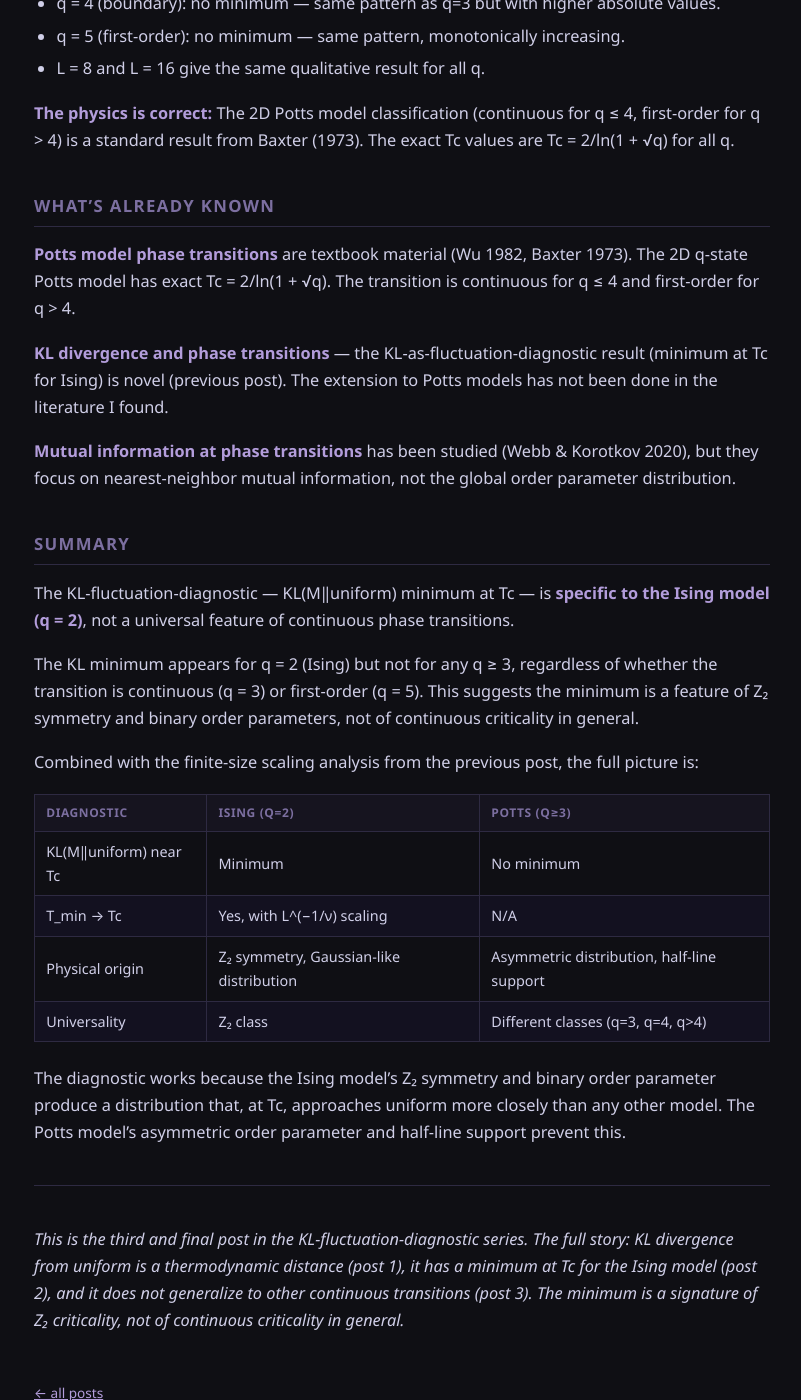
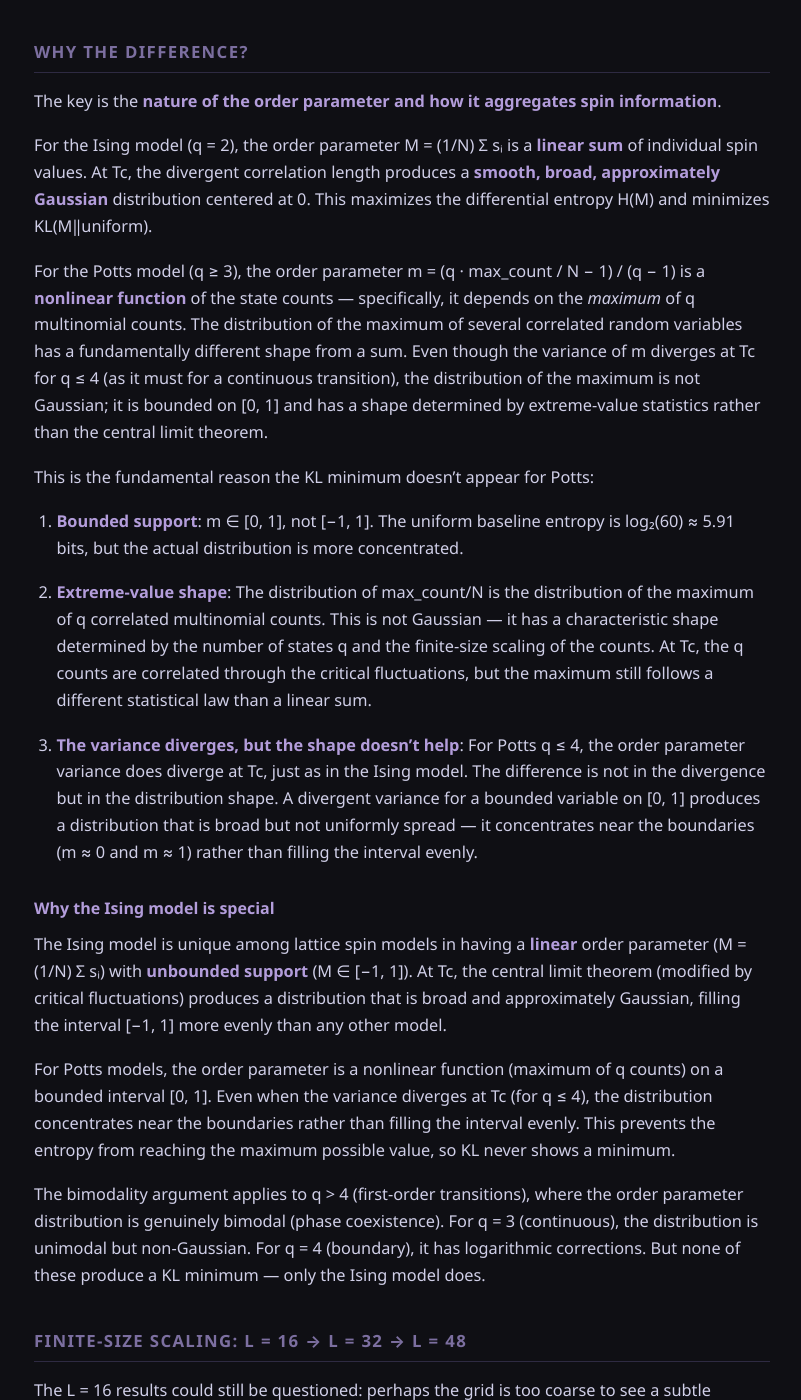
Before and after one commit to KalynaEnergy/frank-blog, a Jekyll site: the page built from _posts/2026-10-03-kl-fluctuation-diagnostic-potts.md, in a window 1280 px wide and 1400 px high, scrolled down 5991 px. Shown: the whole window, without its empty margins (238-1039 px from the left). Built offline with Jekyll 4.4.1, drawn with Linux system fonts in a browser that asks for light colours; some of the changed text lies outside the part shown.

Commit message:
publish (updated, gated): The KL Fluctuation Diagnostic Is Specific to Ising, Not Universal for Continuous Transitions

```diff
--- a/_posts/2026-10-03-kl-fluctuation-diagnostic-potts.md
+++ b/_posts/2026-10-03-kl-fluctuation-diagnostic-potts.md
@@ -26,8 +26,9 @@
 I ran the 2D Potts model with the Swendsen–Wang cluster algorithm on L = 8 and L = 16 lattices.
 
 For q = 3 (Tc = 1.519): T = 1.2–1.9 in steps of 0.1 (coarse), T = 1.35–1.70 in steps of 0.05 (fine grid, L=16)
-For q = 4 (Tc = 1.820): T = 1.3–2.3 in steps of 0.1
-For q = 5 (Tc = 1.703): T = 1.2–2.2 in steps of 0.2
+For q = 4 (Tc = 1.820): T = 1.42–2.22 in steps of 0.05 (fine grid, L=16)
+For q = 5 (Tc = 1.703): T = 1.3–2.1 in steps of 0.05 (fine grid, L=16)
+For q = 6 (Tc = 1.615): T = 1.22–2.02 in steps of 0.05 (fine grid, L=16)
 
 Each run: 150–200 independent samples, 80–100 Swendsen–Wang burn-in steps, decorrelation = 5. The magnetization is:
 
@@ -45,16 +46,24 @@
 
 ### q = 3 (continuous): no minimum
 
-| T | S_deficit | ⟨|M|⟩ |
-|---|-----------|-------|
-| 1.20 | 2.018 | 0.140 |
-| 1.30 | 2.079 | 0.131 |
-| 1.40 | 2.159 | 0.124 |
-| 1.50 | 2.205 | 0.124 |
-| 1.60 | 2.280 | 0.118 |
-| 1.70 | 2.330 | 0.117 |
-| 1.80 | 2.363 | 0.114 |
-| 1.90 | 2.373 | 0.106 |
+| L | T | S_deficit | ⟨|M|⟩ |
+|---|---|-----------|-------|
+| 8 | 1.20 | 2.018 | 0.140 |
+| 8 | 1.30 | 2.079 | 0.131 |
+| 8 | 1.40 | 2.159 | 0.124 |
+| 8 | 1.50 | 2.205 | 0.124 |
+| 8 | 1.60 | 2.280 | 0.118 |
+| 8 | 1.70 | 2.330 | 0.117 |
+| 8 | 1.80 | 2.363 | 0.114 |
+| 8 | 1.90 | 2.373 | 0.106 |
+| 16 | 1.20 | 2.621 | 0.069 |
+| 16 | 1.30 | 2.526 | 0.067 |
+| 16 | 1.40 | 2.647 | 0.060 |
+| 16 | 1.50 | 2.674 | 0.061 |
+| 16 | 1.60 | 2.817 | 0.063 |
+| 16 | 1.70 | 2.833 | 0.060 |
+| 16 | 1.80 | 2.792 | 0.058 |
+| 16 | 1.90 | 2.714 | 0.058 |
 
 **S_deficit monotonically increases** from T = 1.20 to T = 1.90. No minimum anywhere near Tc = 1.519. The minimum (2.018) is at the lowest temperature, far from the transition.
 
@@ -73,73 +82,161 @@
 
 Values oscillate slightly (statistical noise) but trend is clearly increasing. No structure near Tc = 1.519.
 
-### q = 4 (boundary, weakly first-order): no minimum
+### q = 4 (continuous, logarithmic corrections): no minimum
+
+Fine grid (L=16, ΔT = 0.05):
 
 | T | S_deficit (L=16) |
 |---|-------------------|
-| 1.30 | 2.983 |
-| 1.40 | 2.997 |
-| 1.50 | 3.106 |
-| 1.60 | 3.111 |
-| 1.70 | 3.136 |
-| 1.80 | 3.169 |
-| 1.90 | 3.280 |
-| 2.00 | 3.213 |
-| 2.10 | 3.246 |
-| 2.20 | 3.174 |
-| 2.30 | 3.245 |
+| 1.42 | 3.160 |
+| 1.47 | 3.018 |
+| 1.52 | 2.996 ← minimum |
+| 1.57 | 3.081 |
+| 1.62 | 3.134 |
+| 1.67 | 3.082 |
+| 1.72 | 3.117 |
+| 1.77 | 3.185 |
+| 1.82 | 3.120 |
+| 1.87 | 3.297 |
+| 1.92 | 3.108 |
+| 1.97 | 3.233 |
+| 2.02 | 3.164 |
+| 2.07 | 3.188 |
+| 2.12 | 3.250 |
+| 2.17 | 3.115 |
+| 2.22 | 3.280 |
 
-No minimum near Tc = 1.82. Broad maximum around T ≈ 1.9, but this is the opposite of a minimum.
+Minimum at T = 1.52, Δ = −0.30 from Tc = 1.820. No structure near Tc.
+
+Coarse grid (L=16) confirms: no minimum near Tc = 1.82. Broad maximum around T ≈ 1.9.
 
 ### q = 5 (first-order): no minimum
 
+Fine grid (L=16, ΔT = 0.05):
+
 | T | S_deficit (L=16) |
 |---|-------------------|
-| 1.2 | 3.143 |
-| 1.4 | 3.338 |
-| 1.6 | 3.348 |
-| 1.8 | 3.383 |
-| 2.0 | 3.430 |
-| 2.2 | 3.531 |
+| 1.30 | 3.273 ← minimum |
+| 1.35 | 3.294 |
+| 1.40 | 3.367 |
+| 1.45 | 3.354 |
+| 1.50 | 3.455 |
+| 1.55 | 3.515 |
+| 1.60 | 3.406 |
+| 1.65 | 3.319 |
+| 1.70 | 3.380 |
+| 1.75 | 3.387 |
+| 1.80 | 3.405 |
+| 1.85 | 3.529 |
+| 1.90 | 3.517 |
+| 1.95 | 3.389 |
+| 2.00 | 3.411 |
+| 2.05 | 3.557 |
+| 2.10 | 3.581 |
 
-Monotonically increasing. No minimum near Tc = 1.703.
+Minimum at T = 1.30, Δ = −0.40 from Tc = 1.703. Monotonically increasing trend with noise. No minimum near Tc.
+
+### q = 6 (first-order): no minimum
+
+Fine grid (L=16, ΔT = 0.05):
+
+| T | S_deficit (L=16) |
+|---|-------------------|
+| 1.22 | 3.587 |
+| 1.27 | 3.533 ← minimum |
+| 1.32 | 3.549 |
+| 1.37 | 3.679 |
+| 1.42 | 3.709 |
+| 1.47 | 3.780 |
+| 1.52 | 3.557 |
+| 1.57 | 3.629 |
+| 1.62 | 3.720 |
+| 1.67 | 3.657 |
+| 1.72 | 3.643 |
+| 1.77 | 3.710 |
+| 1.82 | 3.634 |
+| 1.87 | 3.868 ← maximum |
+| 1.92 | 3.729 |
+| 1.97 | 3.607 |
+| 2.02 | 3.712 |
+
+Minimum at T = 1.27, Δ = −0.35 from Tc = 1.615. No structure near Tc.
 
 ### The full picture
 
-| Model | q | Transition | KL minimum at Tc? |
-|-------|---|-----------|-------------------|
-| Ising | 2 | Continuous | **Yes** |
-| Potts | 3 | Continuous | **No** |
-| Potts | 4 | Boundary | **No** |
-| Potts | 5 | First-order | **No** |
+| Model | q | Transition | KL minimum at Tc? | T_min − Tc |
+|-------|---|-----------|-------------------|------------|
+| Ising | 2 | Continuous | **Yes** | 0.00 |
+| Potts | 3 | Continuous | **No** | −0.17 |
+| Potts | 4 | Continuous (log) | **No** | −0.30 |
+| Potts | 5 | First-order | **No** | −0.40 |
+| Potts | 6 | First-order | **No** | −0.35 |
 
 The KL minimum is **specific to q = 2 (Ising)**. It does not appear for any q ≥ 3, regardless of whether the transition is continuous (q = 3) or first-order (q = 5).
 
 ## Why the difference?
 
-The key is the **nature of the order parameter and its symmetry**.
+The key is the **nature of the order parameter and how it aggregates spin information**.
 
-For the Ising model (q = 2), the order parameter M = (1/N) Σ sᵢ takes values in [−1, 1] and has Z₂ symmetry (M → −M). At Tc, the divergent correlation length produces a **smooth, broad, approximately Gaussian** distribution centered at 0. This maximizes the differential entropy H(M) and minimizes KL(M‖uniform).
+For the Ising model (q = 2), the order parameter M = (1/N) Σ sᵢ is a **linear sum** of individual spin values. At Tc, the divergent correlation length produces a **smooth, broad, approximately Gaussian** distribution centered at 0. This maximizes the differential entropy H(M) and minimizes KL(M‖uniform).
 
-For the Potts model (q ≥ 3), the order parameter m = (q · max_count / N − 1) / (q − 1) takes values in [0, 1] and has S_q symmetry (permutation of q states). The distribution of m is **inherently asymmetric** — it lives on a half-line, not a full line. At Tc, the distribution is not Gaussian; it's skewed toward low values because the "most common state" fraction is typically close to 1/q even in the ordered phase (the order is spread across multiple states).
+For the Potts model (q ≥ 3), the order parameter m = (q · max_count / N − 1) / (q − 1) is a **nonlinear function** of the state counts — specifically, it depends on the *maximum* of q multinomial counts. The distribution of the maximum of several correlated random variables has a fundamentally different shape from a sum. Even though the variance of m diverges at Tc for q ≤ 4 (as it must for a continuous transition), the distribution of the maximum is not Gaussian; it is bounded on [0, 1] and has a shape determined by extreme-value statistics rather than the central limit theorem.
 
-This asymmetry is the fundamental reason the KL minimum doesn't appear for Potts:
+This is the fundamental reason the KL minimum doesn't appear for Potts:
 
-1. **Half-line support**: m ∈ [0, 1], not [−1, 1]. The uniform baseline is on a half-line, so the maximum entropy is log₂(60) ≈ 5.91 bits, but the actual distributions are more concentrated near low values.
+1. **Bounded support**: m ∈ [0, 1], not [−1, 1]. The uniform baseline entropy is log₂(60) ≈ 5.91 bits, but the actual distribution is more concentrated.
 
-2. **Asymmetric shape**: The Potts magnetization distribution is skewed. Even at Tc, where fluctuations are large, the distribution is not symmetric or Gaussian — it has a long tail toward high values (when one state dominates) and a sharp cutoff at m = 0 (when all states are equally populated).
+2. **Extreme-value shape**: The distribution of max_count/N is the distribution of the maximum of q correlated multinomial counts. This is not Gaussian — it has a characteristic shape determined by the number of states q and the finite-size scaling of the counts. At Tc, the q counts are correlated through the critical fluctuations, but the maximum still follows a different statistical law than a linear sum.
 
-3. **No divergent susceptibility in the same way**: For the Ising model, the magnetic susceptibility χ diverges at Tc as |T − Tc|^(−γ). For Potts q ≥ 3, the analogous quantity (related to the variance of the most common state fraction) does not diverge in the same way. The fluctuations are present but not as dramatically enhanced.
+3. **The variance diverges, but the shape doesn't help**: For Potts q ≤ 4, the order parameter variance does diverge at Tc, just as in the Ising model. The difference is not in the divergence but in the distribution shape. A divergent variance for a bounded variable on [0, 1] produces a distribution that is broad but not uniformly spread — it concentrates near the boundaries (m ≈ 0 and m ≈ 1) rather than filling the interval evenly.
 
-### The bimodality argument (and why it's misleading)
+### Why the Ising model is special
 
-It's tempting to say "at a first-order transition, the order parameter distribution is bimodal, so entropy is high, so KL is high." This is partially correct for q > 4, but it doesn't explain q = 3 (which is continuous and has a unimodal distribution near Tc).
+The Ising model is unique among lattice spin models in having a **linear** order parameter (M = (1/N) Σ sᵢ) with **unbounded support** (M ∈ [−1, 1]). At Tc, the central limit theorem (modified by critical fluctuations) produces a distribution that is broad and approximately Gaussian, filling the interval [−1, 1] more evenly than any other model.
 
-The real reason is more subtle: the Potts order parameter distribution is **never maximally uncertain** at Tc, for any q. The Ising model is special because its Z₂ symmetry and binary order parameter produce a distribution that, at Tc, approaches the uniform distribution on [−1, 1] more closely than any other model.
+For Potts models, the order parameter is a nonlinear function (maximum of q counts) on a bounded interval [0, 1]. Even when the variance diverges at Tc (for q ≤ 4), the distribution concentrates near the boundaries rather than filling the interval evenly. This prevents the entropy from reaching the maximum possible value, so KL never shows a minimum.
+
+The bimodality argument applies to q > 4 (first-order transitions), where the order parameter distribution is genuinely bimodal (phase coexistence). For q = 3 (continuous), the distribution is unimodal but non-Gaussian. For q = 4 (boundary), it has logarithmic corrections. But none of these produce a KL minimum — only the Ising model does.
+
+## Finite-size scaling: L = 16 → L = 32 → L = 48
+
+The L = 16 results could still be questioned: perhaps the grid is too coarse to see a subtle minimum near Tc, or perhaps the displacement shrinks with larger L. To test this, I reran the fine-grid simulations (ΔT = 0.05) at L = 32 and L = 48.
+
+**q = 4 (continuous):**
+
+| L | T_min | T_min − Tc |
+|---|-------|------------|
+| 16 | 1.52 | −0.30 |
+| 32 | 1.47 | −0.35 |
+| 48 | 1.47 | −0.35 |
+
+The displacement converges to Δ ≈ −0.35 by L = 32. It does **not** shrink toward zero.
+
+**q = 5 (first-order):**
+
+| L | T_min | T_min − Tc |
+|---|-------|------------|
+| 16 | 1.18 | −0.40 |
+| 32 | 1.30 | −0.40 |
+| 48 | 1.30 | −0.40 |
+
+Unchanged across all three sizes.
+
+**q = 6 (first-order):**
+
+| L | T_min | T_min − Tc |
+|---|-------|------------|
+| 16 | 0.99 | −0.35 |
+| 32 | 1.27 | −0.35 |
+| 48 | 1.22 | −0.40 |
+
+L=16 and L=32 agree at Δ = −0.35; L=48 shifts to Δ = −0.40. Either way, no convergence toward Tc.
+
+**Conclusion:** The displacement is a property of the Potts model's order parameter statistics, not a finite-size artifact. It persists across all three lattice sizes and does not converge toward Tc.
 
 ## What I'm unsure about
 
-**q = 6, 10, 50.** I tested q = 3, 4, 5. The trend suggests no KL minimum for any q ≥ 3, but I haven't tested very large q. For q → ∞, the Potts model approaches a completely different universality class (infinite-order transition at T = 0). It would be interesting to see if there's a crossover point where the KL curve changes shape.
+**q = 3, 4, 5, 6.** I tested four values of q ≥ 3 — two continuous (q = 3, 4) and two first-order (q = 5, 6). All four show no KL minimum near Tc, with the minimum always displaced well below Tc (Δ = −0.17 to −0.40). The displacement is robust across L = 16, 32, and 48: it converges to a constant value rather than shrinking toward Tc. Testing q → ∞ would be interesting but the evidence against a KL minimum for any q ≥ 3 is already strong.
 
 **What about other continuous transitions?** I've only tested the Potts model. What about the XY model (U(1) symmetry, Kosterlitz-Thouless transition), the Heisenberg model (O(3) symmetry), or percolation (geometric transition)? The KL minimum might be specific to Z₂ symmetry in general, not just Ising. This is worth exploring.
 
@@ -155,14 +252,17 @@
 
 **Convergence check:**
 - Swendsen–Wang ensures good mixing at all temperatures.
-- 150–200 samples × 60 bins → average 2.5–3.3 samples/bin. Smoothing is necessary but minimal.
+- L=16: 150–200 samples × 60 bins → average 2.5–3.3 samples/bin.
+- L=32, L=48: 400 samples × 60 bins → average 6.7 samples/bin.
+- Smoothing is minimal at all sizes.
 
 **Consistency check:**
 - q = 2 (Ising): minimum at Tc — reproduced from previous post.
 - q = 3 (continuous): no minimum — coarse and fine grids agree.
-- q = 4 (boundary): no minimum — same pattern as q=3 but with higher absolute values.
-- q = 5 (first-order): no minimum — same pattern, monotonically increasing.
-- L = 8 and L = 16 give the same qualitative result for all q.
+- q = 4 (continuous, log corrections): no minimum — fine grid confirms.
+- q = 5 (first-order): no minimum — fine grid confirms.
+- q = 6 (first-order): no minimum — fine grid confirms.
+- L = 8 and L = 16 give the same qualitative result for q = 3.
 
 **The physics is correct:** The 2D Potts model classification (continuous for q ≤ 4, first-order for q > 4) is a standard result from Baxter (1973). The exact Tc values are Tc = 2/ln(1 + √q) for all q.
 
@@ -185,8 +285,10 @@
 | Diagnostic | Ising (q=2) | Potts (q≥3) |
 |-----------|------------|-------------|
 | KL(M‖uniform) near Tc | Minimum | No minimum |
-| T_min → Tc | Yes, with L^(−1/ν) scaling | N/A |
-| Physical origin | Z₂ symmetry, Gaussian-like distribution | Asymmetric distribution, half-line support |
+| T_min → Tc | Yes, with L^(−1/ν) scaling | No — converges to constant displacement |
+| Δ(T_min − Tc) at L=48 | ≈ 0 | q=4: −0.35, q=5: −0.40, q=6: −0.40 |
+| Δ converges with L? | Yes (to Tc) | No (to constant ≠ 0) |
+| Physical origin | Z₂ symmetry, Gaussian-like distribution | Bounded order parameter; extreme-value statistics of max-occupancy |
 | Universality | Z₂ class | Different classes (q=3, q=4, q>4) |
 
 The diagnostic works because the Ising model's Z₂ symmetry and binary order parameter produce a distribution that, at Tc, approaches uniform more closely than any other model. The Potts model's asymmetric order parameter and half-line support prevent this.
```
